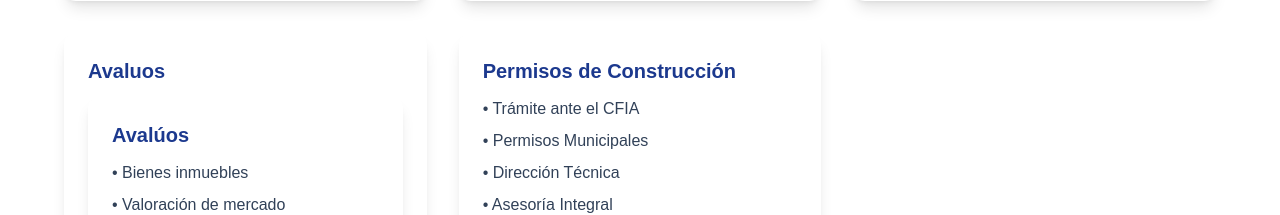
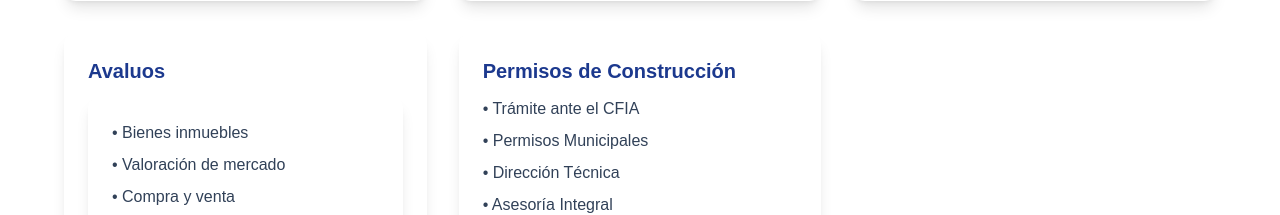
Before and after one commit to ericksv1988-ctrl/habitec-web, a Next.js app: page / in a window 1280 px wide. Shown: the part 1500-1715 px from the top of the page. Built offline with nearby package versions, Linux system fonts and the light colour scheme.

Commit message:
Actualiza sitio web Habi-Tec

```diff
--- a/app/page.tsx
+++ b/app/page.tsx
@@ -115,7 +115,7 @@ export default function Home() {
     Avaluos
   </h3>
             <div className="bg-white rounded-xl p-6 shadow-lg hover:shadow-xl transition">
-              <h3 className="text-xl font-bold mb-3 text-blue-900">Avalúos</h3>
+
               <ul className="space-y-2 text-slate-700">
                 <li>• Bienes inmuebles</li>
                 <li>• Valoración de mercado</li>
@@ -404,7 +404,7 @@ export default function Home() {
 
     <div className="space-y-4 text-lg">
       <p>📱 WhatsApp: +506 8687-8320</p>
-      <p>📱 Teléfono: +506 2773-3484</p>
+      <p>📱 Teléfono: +506 7104-4293</p>
       <p>📧 Correo: info@habiteccr.com</p>
       <p>📸 Instagram: @habitec2021</p>
       <p>📸 Facebook:@HabiTec2021</p>
```
